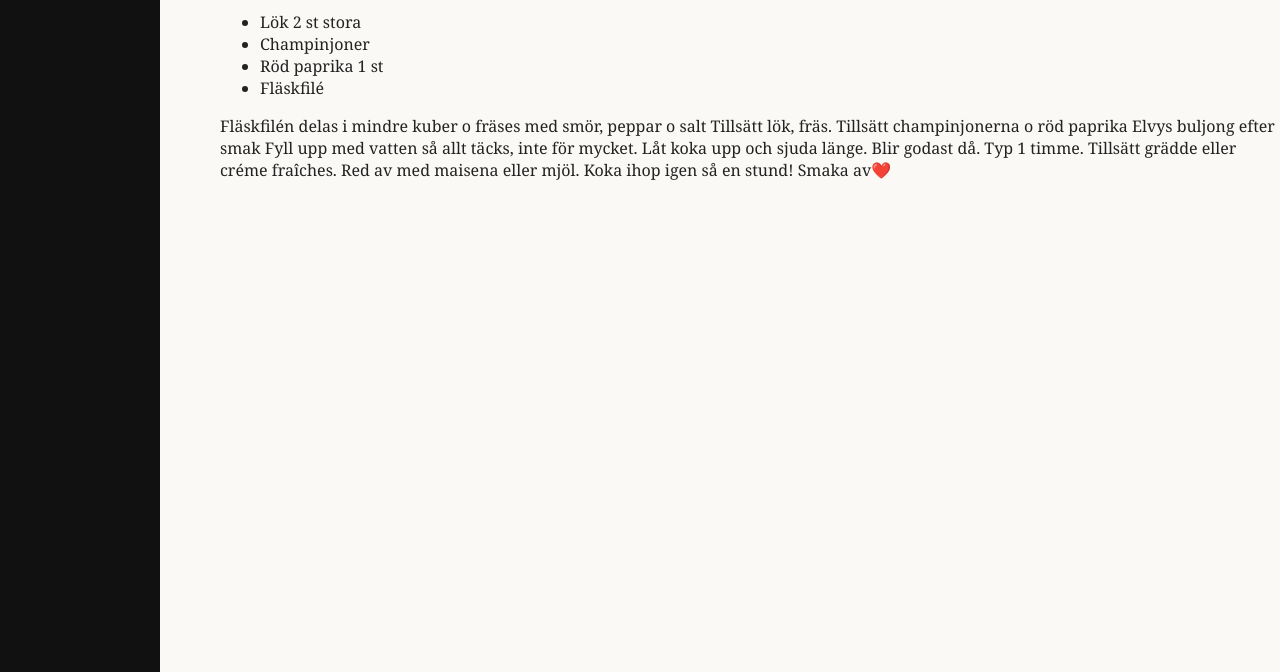
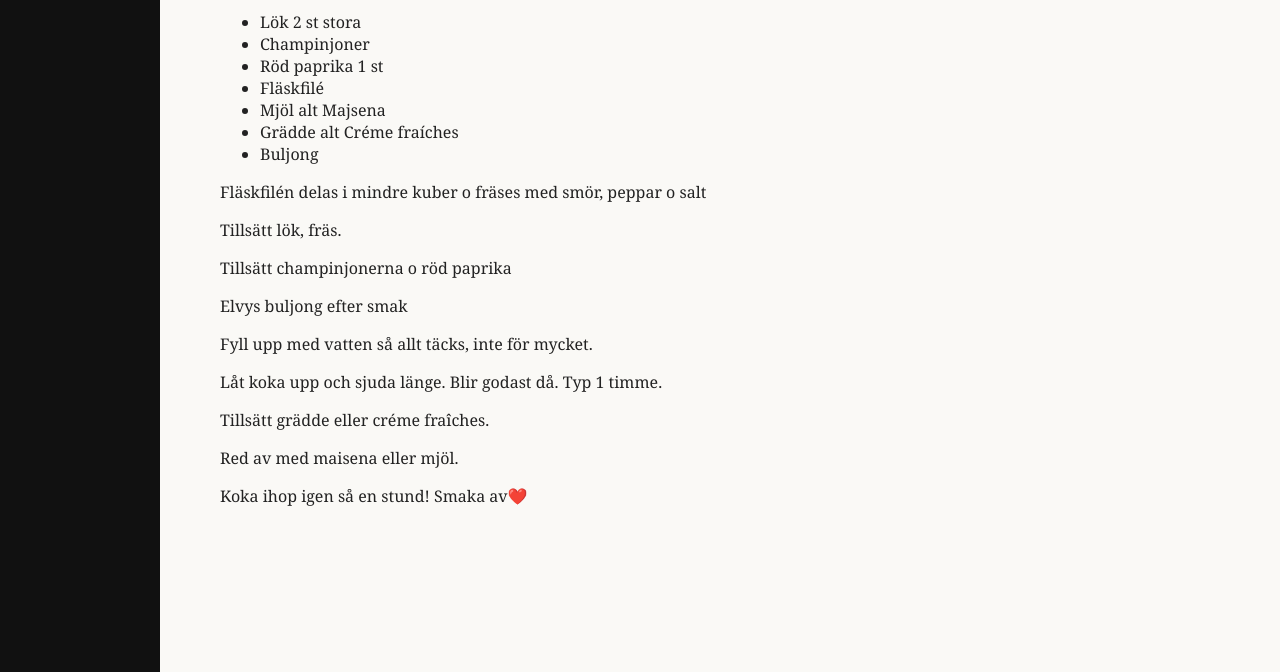
Before and after one commit to emil-eng-test/testpage, a plain HTML site: page recept.html in a window 1280 px wide. Shown: the part 128-800 px from the top of the page. Drawn offline with Linux system fonts and the light colour scheme.

Commit message:
Update recept.html

```diff
--- a/recept.html
+++ b/recept.html
@@ -25,17 +25,29 @@
             <li> Champinjoner </li>
             <li> Röd paprika 1 st</li>
             <li> Fläskfilé</li>
+            <li> Mjöl alt Majsena </li>
+            <li> Grädde alt Créme fraíches</li>
+            <li> Buljong </li>
         </ul>
+    </p>
+
+    <p> Fläskfilén delas i mindre kuber o fräses med smör, peppar o salt </p>
+    <p> Tillsätt lök, fräs. </p>
+    <p>Tillsätt champinjonerna o röd paprika </p>
+    <p>Elvys buljong efter smak</p>
+    <p>Fyll upp med vatten så allt täcks, inte för mycket.</p>
+    <p>Låt koka upp och sjuda länge. Blir godast då. Typ 1 timme.</p>
+    <p>Tillsätt grädde eller créme fraîches.</p>
+    <p> Red av med maisena eller mjöl.</p>
+    <p>  Koka ihop igen så en stund! Smaka av❤️ </p>
 
 
 
-Fläskfilén delas i mindre kuber o fräses med smör, peppar o salt
-Tillsätt lök, fräs.
-Tillsätt champinjonerna o röd paprika
-Elvys buljong efter smak
-Fyll upp med vatten så allt täcks, inte för mycket.
-Låt koka upp och sjuda länge. Blir godast då. Typ 1 timme.
-Tillsätt grädde eller créme fraîches. Red av med maisena eller mjöl. Koka ihop igen så en stund! Smaka av❤️
+
+
+
+
+
 </p>
     </main>
 
```
